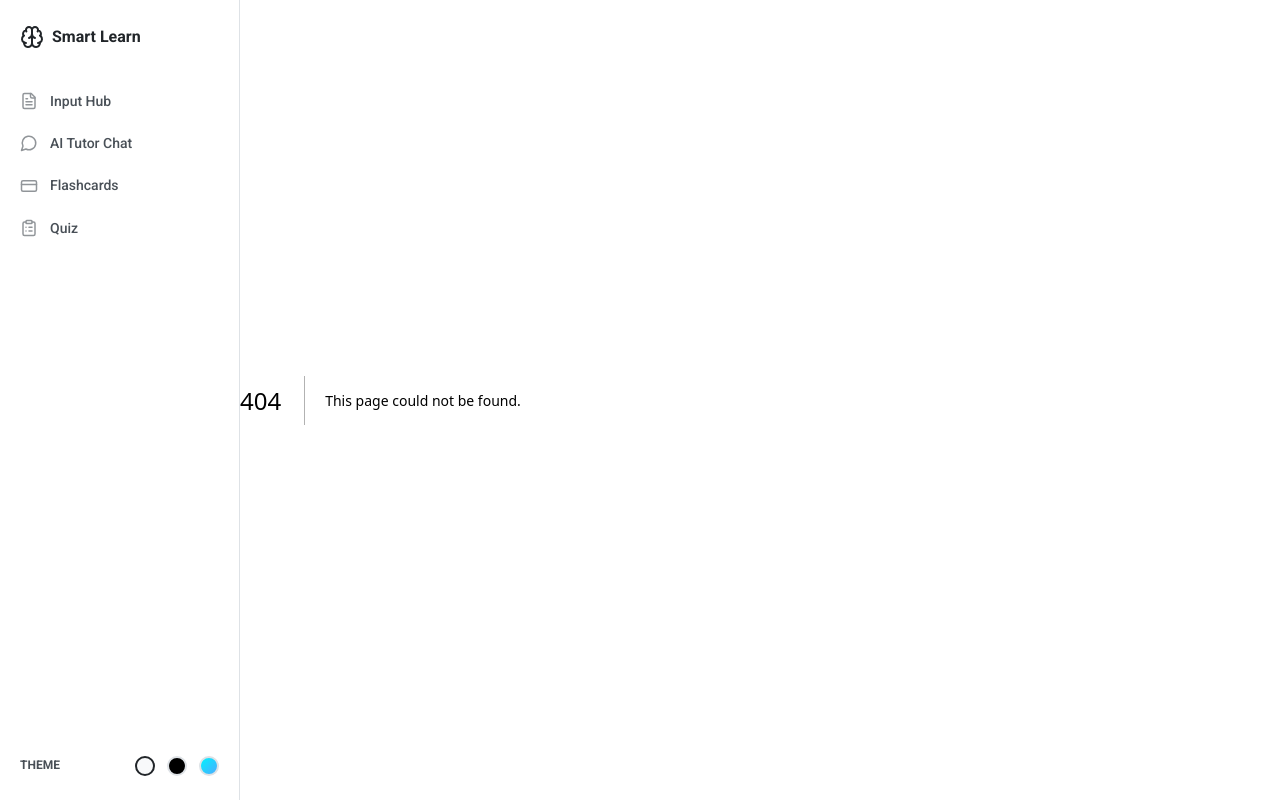
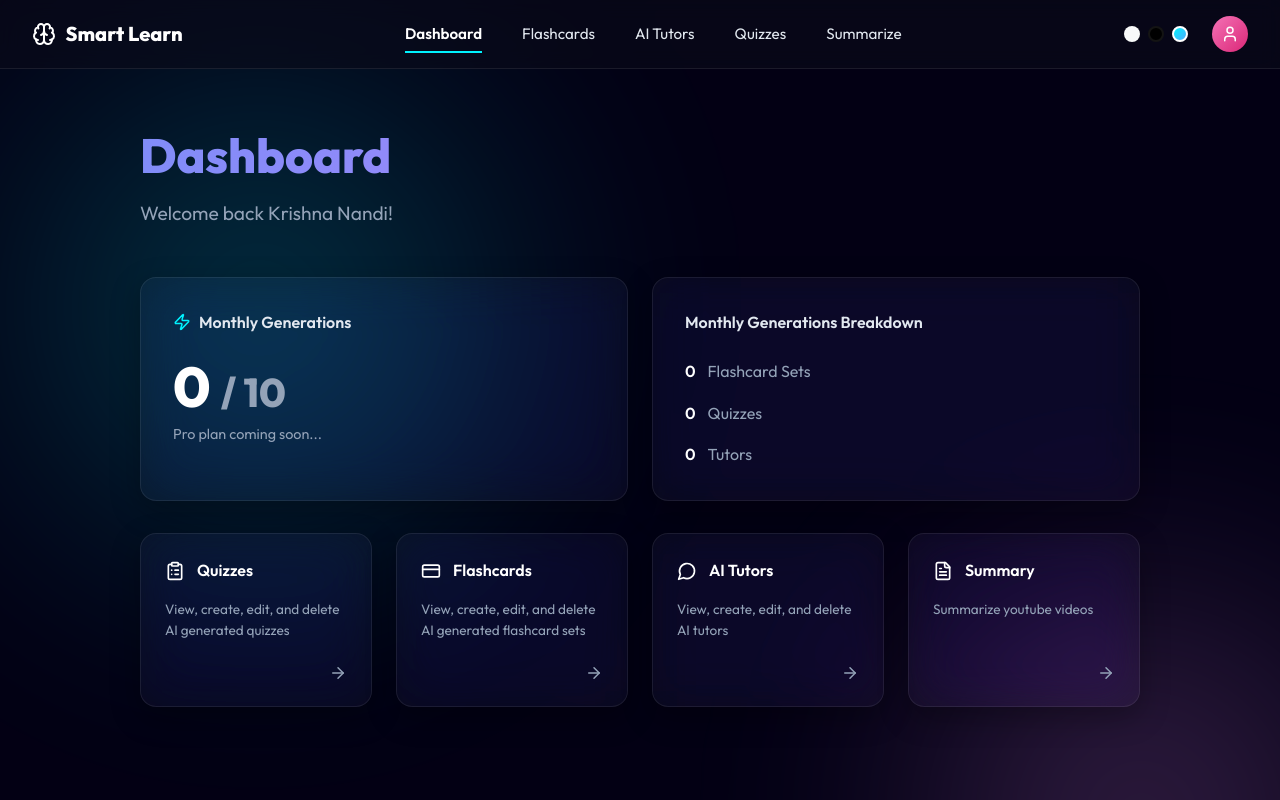
Before and after one commit to Krishnanand-10/smart-learn, a Next.js app: page /dashboard in a window 1280 px wide. Before the commit this address had no page. Built offline with nearby package versions, Linux system fonts and the light colour scheme.

Commit message:
feat: implement Dashboard UI and Top Navbar layout

```diff
--- /dev/null
+++ b/src/app/dashboard/page.jsx
@@ -0,0 +1,126 @@
+'use client';
+
+import Link from 'next/link';
+import { Zap, ClipboardList, CreditCard, MessageCircle, FileText, ArrowRight } from 'lucide-react';
+import { useState } from 'react';
+
+export default function Dashboard() {
+  const [userName, setUserName] = useState("Krishna Nandi");
+
+  // Quick action cards
+  const quickActions = [
+    { title: 'Quizzes', desc: 'View, create, edit, and delete AI generated quizzes', icon: ClipboardList, href: '/quiz' },
+    { title: 'Flashcards', desc: 'View, create, edit, and delete AI generated flashcard sets', icon: CreditCard, href: '/flashcards' },
+    { title: 'AI Tutors', desc: 'View, create, edit, and delete AI tutors', icon: MessageCircle, href: '/chat' },
+    { title: 'Summary', desc: 'Summarize youtube videos', icon: FileText, href: '/input-hub' },
+  ];
+
+  return (
+    <div className="main-content">
+      <div style={{ maxWidth: '1000px', margin: '0 auto' }}>
+
+        {/* Header Section */}
+        <div style={{ marginBottom: '3rem' }}>
+          <h1 style={{
+            fontSize: '3rem',
+            fontWeight: 800,
+            background: 'linear-gradient(to right, #818cf8, #c084fc)',
+            WebkitBackgroundClip: 'text',
+            WebkitTextFillColor: 'transparent',
+            marginBottom: '0.25rem'
+          }}>
+            Dashboard
+          </h1>
+          <p style={{ fontSize: '1.2rem', color: 'var(--text-subtle)' }}>
+            Welcome back {userName}!
+          </p>
+        </div>
+
+        {/* Stats Section */}
+        <div style={{
+          display: 'grid',
+          gridTemplateColumns: 'repeat(auto-fit, minmax(300px, 1fr))',
+          gap: '1.5rem',
+          marginBottom: '2rem'
+        }}>
+          {/* Monthly Generations Block */}
+          <div className="glass-panel" style={{ padding: '2rem', borderRadius: '16px' }}>
+            <div style={{ display: 'flex', alignItems: 'center', gap: '0.5rem', color: 'var(--text-main)', marginBottom: '1.5rem', fontWeight: 600 }}>
+              <Zap size={18} color="var(--accent-color)" /> Monthly Generations
+            </div>
+
+            <div style={{ fontSize: '3.5rem', fontWeight: 800, color: 'var(--text-highlight)', marginBottom: '0.5rem', lineHeight: 1 }}>
+              0 <span style={{ color: 'var(--text-subtle)', fontSize: '2.5rem' }}>/ 10</span>
+            </div>
+
+            <p style={{ color: 'var(--text-subtle)', fontSize: '0.9rem' }}>
+              Pro plan coming soon...
+            </p>
+          </div>
+
+          {/* Breakdown Block */}
+          <div className="glass-panel" style={{ padding: '2rem', borderRadius: '16px' }}>
+            <div style={{ color: 'var(--text-main)', marginBottom: '1.5rem', fontWeight: 600 }}>
+              Monthly Generations Breakdown
+            </div>
+
+            <ul style={{ listStyle: 'none', padding: 0, margin: 0, display: 'flex', flexDirection: 'column', gap: '1rem', color: 'var(--text-subtle)' }}>
+              <li style={{ display: 'flex', gap: '0.75rem', alignItems: 'center' }}>
+                <span style={{ color: 'var(--text-highlight)', fontWeight: 600 }}>0</span> Flashcard Sets
+              </li>
+              <li style={{ display: 'flex', gap: '0.75rem', alignItems: 'center' }}>
+                <span style={{ color: 'var(--text-highlight)', fontWeight: 600 }}>0</span> Quizzes
+              </li>
+              <li style={{ display: 'flex', gap: '0.75rem', alignItems: 'center' }}>
+                <span style={{ color: 'var(--text-highlight)', fontWeight: 600 }}>0</span> Tutors
+              </li>
+            </ul>
+          </div>
+        </div>
+
+        {/* Quick Actions Grid */}
+        <div style={{
+          display: 'grid',
+          gridTemplateColumns: 'repeat(auto-fit, minmax(200px, 1fr))',
+          gap: '1.5rem'
+        }}>
+          {quickActions.map((action, i) => (
+            <Link key={i} href={action.href} style={{ textDecoration: 'none' }}>
+              <div className="glass-panel" style={{
+                padding: '1.5rem',
+                borderRadius: '16px',
+                height: '100%',
+                display: 'flex',
+                flexDirection: 'column',
+                cursor: 'pointer'
+              }}
+              onMouseEnter={e => {
+                e.currentTarget.style.borderColor = 'var(--accent-color)';
+                e.currentTarget.style.transform = 'translateY(-2px)';
+              }}
+              onMouseLeave={e => {
+                e.currentTarget.style.borderColor = 'var(--border-color)';
+                e.currentTarget.style.transform = 'translateY(0)';
+              }}
+              >
+                <div style={{ display: 'flex', alignItems: 'center', gap: '0.75rem', color: 'var(--text-highlight)', fontWeight: 600, marginBottom: '1rem' }}>
+                  <action.icon size={20} />
+                  {action.title}
+                </div>
+
+                <p style={{ color: 'var(--text-subtle)', fontSize: '0.85rem', lineHeight: 1.5, flex: 1, marginBottom: '1.5rem' }}>
+                  {action.desc}
+                </p>
+
+                <div style={{ display: 'flex', justifyContent: 'flex-end', color: 'var(--text-subtle)' }}>
+                  <ArrowRight size={18} />
+                </div>
+              </div>
+            </Link>
+          ))}
+        </div>
+
+      </div>
+    </div>
+  );
+}
--- a/src/app/globals.css
+++ b/src/app/globals.css
@@ -120,6 +120,7 @@ body {
 /* Layout */
 .app-layout {
   display: flex;
+  flex-direction: column;
   min-height: 100vh;
 }
 
@@ -235,7 +236,7 @@ body {
 .main-content {
   flex: 1;
   padding: 3rem 2rem;
-  height: 100vh;
+  min-height: 0;
   overflow-y: auto;
   overflow-x: hidden;
   display: block; /* Block prevents all Flex-box overlap/cutoff constraints */
--- a/src/app/layout.jsx
+++ b/src/app/layout.jsx
@@ -1,5 +1,5 @@
 import './globals.css';
-import Sidebar from '@/components/Sidebar';
+import TopNavbar from '@/components/TopNavbar';
 
 export const metadata = {
   title: 'Smart Learn',
@@ -11,7 +11,7 @@ export default function RootLayout({ children }) {
     <html lang="en">
       <body>
         <div className="app-layout">
-          <Sidebar />
+          <TopNavbar />
           {children}
         </div>
       </body>
--- a/src/app/page.jsx
+++ b/src/app/page.jsx
@@ -50,7 +50,7 @@ export default function Home() {
             </div>
             Smart Learn
           </div>
-          <Link href="/input-hub" style={{
+          <Link href="/dashboard" style={{
             background: 'rgba(255,255,255,0.05)',
             border: '1px solid rgba(255,255,255,0.1)',
             padding: '0.5rem 1.25rem',
@@ -98,7 +98,7 @@ export default function Home() {
           </p>
 
           <div style={{ display: 'flex', gap: '1rem', justifyContent: 'center' }}>
-            <Link href="/input-hub" style={{
+            <Link href="/dashboard" style={{
               background: '#fbbf24',
               color: '#000000',
               fontWeight: 600,
@@ -111,7 +111,7 @@ export default function Home() {
             }}>
               Get Started
             </Link>
-            <Link href="/input-hub" style={{
+            <Link href="/dashboard" style={{
               background: 'transparent',
               color: '#ffffff',
               fontWeight: 500,
--- a/src/components/Sidebar.jsx
+++ b/src/components/Sidebar.jsx
@@ -23,6 +23,7 @@ export default function Sidebar() {
   };
 
   const navItems = [
+    { name: 'Dashboard', path: '/dashboard', icon: Brain },
     { name: 'Input Hub', path: '/input-hub', icon: FileText },
     { name: 'AI Tutor Chat', path: '/chat', icon: MessageCircle },
     { name: 'Flashcards', path: '/flashcards', icon: CreditCard },
--- /dev/null
+++ b/src/components/TopNavbar.jsx
@@ -0,0 +1,119 @@
+'use client';
+
+import Link from 'next/link';
+import { usePathname } from 'next/navigation';
+import { Brain, User } from 'lucide-react';
+import { useState, useEffect } from 'react';
+
+export default function TopNavbar() {
+  const pathname = usePathname();
+  const [theme, setTheme] = useState('dark-aurora');
+
+  useEffect(() => {
+    // Read the saved theme from local storage
+    const savedTheme = localStorage.getItem('smartLearn_theme') || 'dark-aurora';
+    setTheme(savedTheme);
+    document.body.setAttribute('data-theme', savedTheme);
+  }, []);
+
+  const changeTheme = (newTheme) => {
+    setTheme(newTheme);
+    localStorage.setItem('smartLearn_theme', newTheme);
+    document.body.setAttribute('data-theme', newTheme);
+  };
+
+  const navItems = [
+    { name: 'Dashboard', path: '/dashboard' },
+    { name: 'Flashcards', path: '/flashcards' },
+    { name: 'AI Tutors', path: '/chat' },
+    { name: 'Quizzes', path: '/quiz' },
+    { name: 'Summarize', path: '/input-hub' },
+  ];
+
+  if (pathname === '/') return null;
+
+  return (
+    <nav style={{
+      width: '100%',
+      padding: '1rem 2rem',
+      display: 'flex',
+      justifyContent: 'space-between',
+      alignItems: 'center',
+      borderBottom: '1px solid var(--border-color)',
+      backgroundColor: 'var(--bg-sidebar)',
+      position: 'sticky',
+      top: 0,
+      zIndex: 50,
+      backdropFilter: 'blur(10px)',
+      WebkitBackdropFilter: 'blur(10px)'
+    }}>
+      {/* Brand */}
+      <Link href="/" style={{ display: 'flex', alignItems: 'center', gap: '0.6rem', color: 'var(--text-highlight)', textDecoration: 'none', fontWeight: 700, fontSize: '1.25rem' }}>
+        <Brain size={24} />
+        Smart Learn
+      </Link>
+
+      {/* Navigation Links */}
+      <ul style={{
+        display: 'flex',
+        listStyle: 'none',
+        gap: '2.5rem',
+        margin: 0,
+        padding: 0
+      }}>
+        {navItems.map((item) => {
+          const isActive = pathname === item.path;
+          return (
+            <li key={item.path}>
+              <Link
+                href={item.path}
+                style={{
+                  color: isActive ? 'var(--text-highlight)' : 'var(--text-main)',
+                  textDecoration: 'none',
+                  fontWeight: isActive ? 600 : 500,
+                  fontSize: '0.95rem',
+                  padding: '0.5rem 0',
+                  borderBottom: isActive ? '2px solid var(--accent-color)' : '2px solid transparent',
+                  transition: 'all 0.2s ease'
+                }}
+              >
+                {item.name}
+              </Link>
+            </li>
+          );
+        })}
+      </ul>
+
+      {/* Right Side: Theme switcher & Profile */}
+      <div style={{ display: 'flex', alignItems: 'center', gap: '1.5rem' }}>
+        <div style={{ display: 'flex', gap: '0.5rem', alignItems: 'center' }}>
+          <button
+            onClick={() => changeTheme('light-gfg')}
+            style={{ width: '16px', height: '16px', borderRadius: '50%', border: theme === 'light-gfg' ? '2px solid var(--text-highlight)' : '2px solid var(--border-color)', background: '#f8f9fa', cursor: 'pointer' }}
+            title="Educational Light"
+          />
+          <button
+            onClick={() => changeTheme('dark-linear')}
+            style={{ width: '16px', height: '16px', borderRadius: '50%', border: theme === 'dark-linear' ? '2px solid var(--text-highlight)' : '2px solid var(--border-color)', background: '#000000', cursor: 'pointer' }}
+            title="Minimal Dark"
+          />
+          <button
+            onClick={() => changeTheme('dark-aurora')}
+            style={{ width: '16px', height: '16px', borderRadius: '50%', border: theme === 'dark-aurora' ? '2px solid var(--text-highlight)' : '2px solid var(--border-color)', background: 'linear-gradient(135deg, #00f2fe, #4facfe)', cursor: 'pointer' }}
+            title="Neon Glass"
+          />
+        </div>
+
+        <div style={{
+          width: '36px', height: '36px',
+          borderRadius: '50%',
+          background: 'linear-gradient(to bottom right, #f472b6, #db2777)',
+          display: 'flex', alignItems: 'center', justifyContent: 'center',
+          color: '#ffffff', cursor: 'pointer'
+        }}>
+          <User size={18} />
+        </div>
+      </div>
+    </nav>
+  );
+}
```
